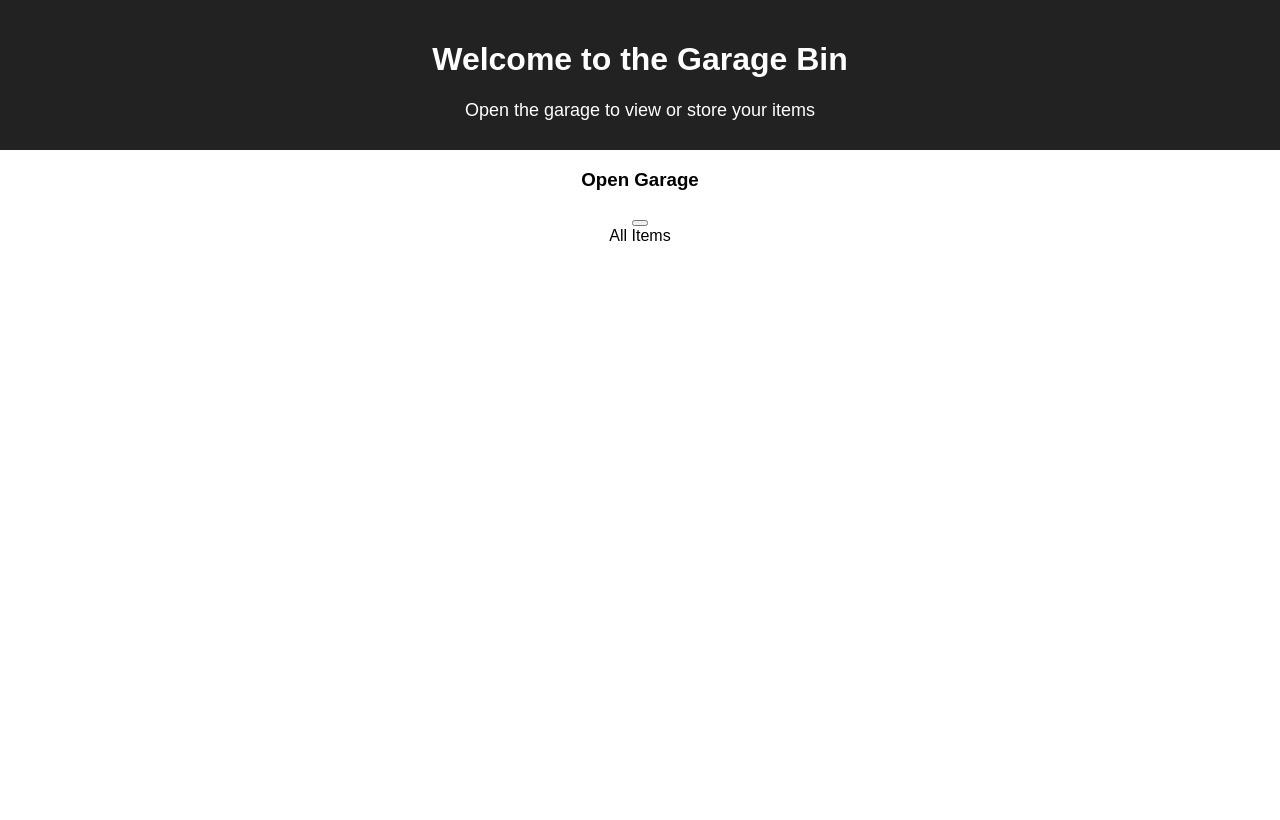
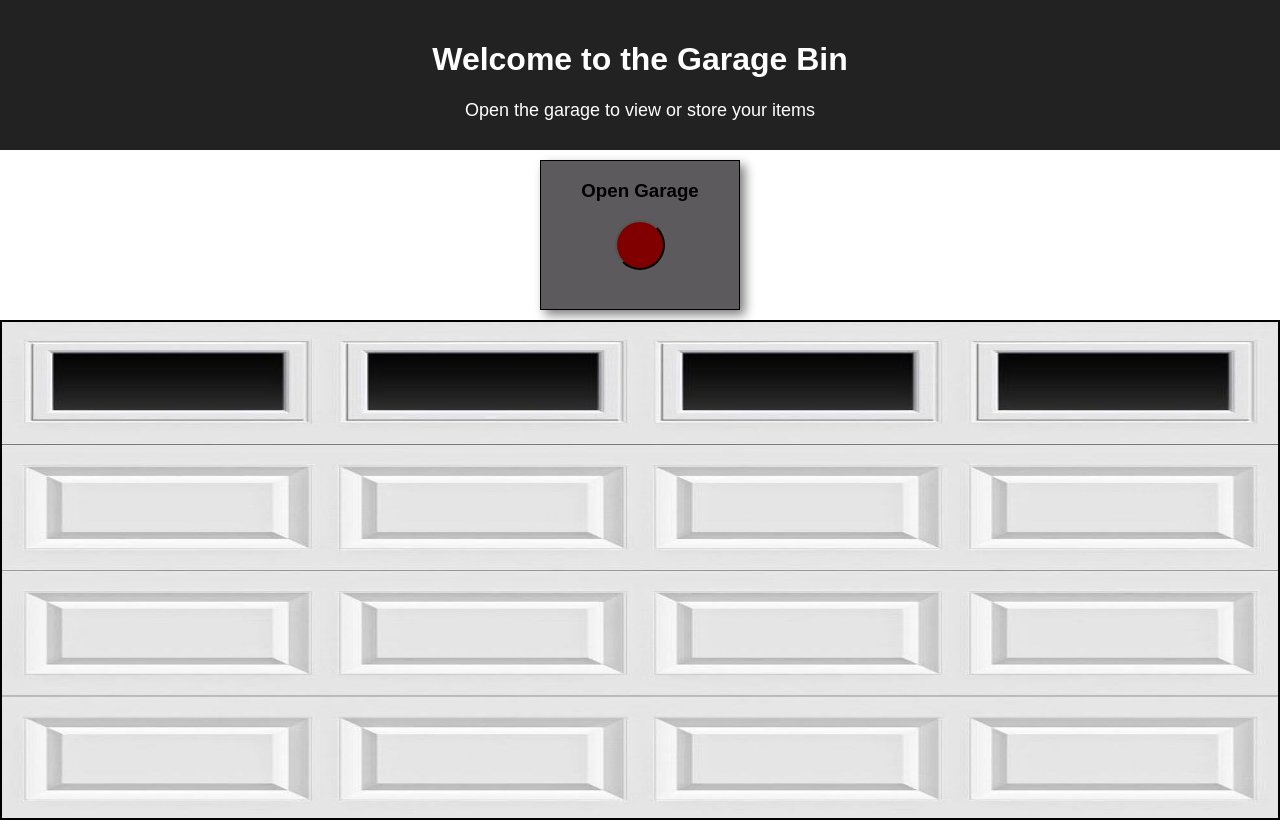
Before and after one commit to noetic97/garage-bin, a React (Create React App) app: page / in a window 1280 px wide. Built offline with nearby package versions, Linux system fonts and the light colour scheme; the HTML template or start-up script is replaced by a standard one.

Commit message:
add conditional rendering for garage and garage opener

```diff
--- a/src/components/App.js
+++ b/src/components/App.js
@@ -44,10 +44,12 @@ class App extends Component {
         </div>
         <GarageOpener
           getItems={this.getItems}
+          open={this.state.garageOpen}
           toggleDoor={this.toggleDoor}
         />
         <Garage
           items={this.state.items}
+          open={this.state.garageOpen}
           displayFullItem={this.displayFullItem}
         />
       </div>
--- a/src/components/Garage.js
+++ b/src/components/Garage.js
@@ -2,10 +2,12 @@ import React from 'react';
 import ItemList from './ItemList'
 import './styles/Garage.css';
 
-const Garage = ({ items }) => {
+const Garage = ({ items, open, displayFullItem }) => {
+  const garageClass = open ? 'opened' : 'closed';
+
   return (
-    <main className="garage-door">
-      <ItemList items={items} />
+    <main className={`garage-door ${garageClass}`}>
+      <ItemList items={items} open={open} handleClick={displayFullItem} />
     </main>
   );
 };
--- a/src/components/GarageOpener.js
+++ b/src/components/GarageOpener.js
@@ -1,7 +1,8 @@
 import React from 'react';
 import './styles/GarageOpener.css';
 
-const GarageOpener = ({ getItems, toggleDoor }) => {
+const GarageOpener = ({ getItems, toggleDoor, open }) => {
+  const openDisplay = !open ? 'Open Garage' : 'Close Garage';
   const doubleFunc = () => {
     getItems();
     toggleDoor();
@@ -9,7 +10,7 @@ const GarageOpener = ({ getItems, toggleDoor }) => {
 
   return (
     <section className="garage-opener">
-      <h3>Open Garage</h3>
+      <h3>{openDisplay}</h3>
       <button
         className="garage-opener-button"
         onClick={() => doubleFunc()}
--- a/src/components/Item.js
+++ b/src/components/Item.js
@@ -1,11 +1,11 @@
 import React from 'react';
 import './styles/Item.css';
 
-const Item = ({ item, handleClick }) => {
+const Item = ({ item, open, handleClick }) => {
   return (
     <section>
       <h3>{item.name}</h3>
-      <button onClick={() => handleClick(item)}>View Details</button>
+      <button onClick={() => handleClick()}>View Details</button>
     </section>
   );
 };
--- a/src/components/ItemList.js
+++ b/src/components/ItemList.js
@@ -2,13 +2,19 @@ import React from 'react';
 import Item from './Item';
 import './styles/ItemList.css';
 
-const ItemList = ({ items, displayFullItem }) => {
+const ItemList = ({ items, open, handleClick }) => {
+  const hidden = !open ? 'hidden' : '';
   const itemArray = items.map((item) => {
-    return <Item key={item.id} item={item} handleClick={displayFullItem} />;
+    return (<Item
+      key={item.id}
+      item={item}
+      open={open}
+      handleClick={handleClick}
+    />);
   });
 
   return (
-    <section className="item-display">
+    <section className={`item-display ${hidden}`}>
       <header>All Items</header>
       <section className="item-list">
         {itemArray}
--- a/src/components/styles/Garage.css
+++ b/src/components/styles/Garage.css
@@ -0,0 +1,16 @@
+.garage-door {
+  border: 2px solid black;
+  width: vw;
+  min-height: 500px;
+}
+
+.garage-door.closed {
+  background-image: url('../../assets/garage2.jpg');
+  background-size: 100% 100%;
+  background-repeat: no-repeat;
+}
+
+.garage-door.opened {
+  -webkit-box-shadow: inset 0px 0px 50px 75px rgba(0, 0, 0, 0.2);
+          box-shadow: inset 0px 0px 50px 75px rgba(0, 0, 0, 0.2);
+}
--- a/src/components/styles/GarageOpener.css
+++ b/src/components/styles/GarageOpener.css
@@ -0,0 +1,16 @@
+.garage-opener {
+  width: 200px;
+  height: 150px;
+  margin: 10px auto;
+  background-color: rgb(92, 90, 92);
+  border: 1px solid black;
+  -webkit-box-shadow: 5px 5px 10px gray;
+          box-shadow: 5px 5px 10px gray;
+}
+
+.garage-opener-button {
+  height: 50px;
+  width: 50px;
+  border-radius: 25px;
+  background-color: maroon;
+}
--- a/src/components/styles/ItemList.css
+++ b/src/components/styles/ItemList.css
@@ -0,0 +1,3 @@
+.item-display.hidden {
+  display: none;
+}
--- a/webpack.config.js
+++ b/webpack.config.js
@@ -18,7 +18,7 @@ module.exports = {
         exclude: /node-modules/,
       },
       {
-        test: /\.(png|woff|eot|ttf|svg|gif)$/,
+        test: /\.(png|woff|eot|ttf|svg|gif|jpg)$/,
         use: 'url-loader',
         exclude: /node-modules/,
       },
```
Also changed, not shown: src/assets/garage.jpg (added), src/assets/garage2.jpg (added), 2 other files (tests, documents, lock files or other folders).
